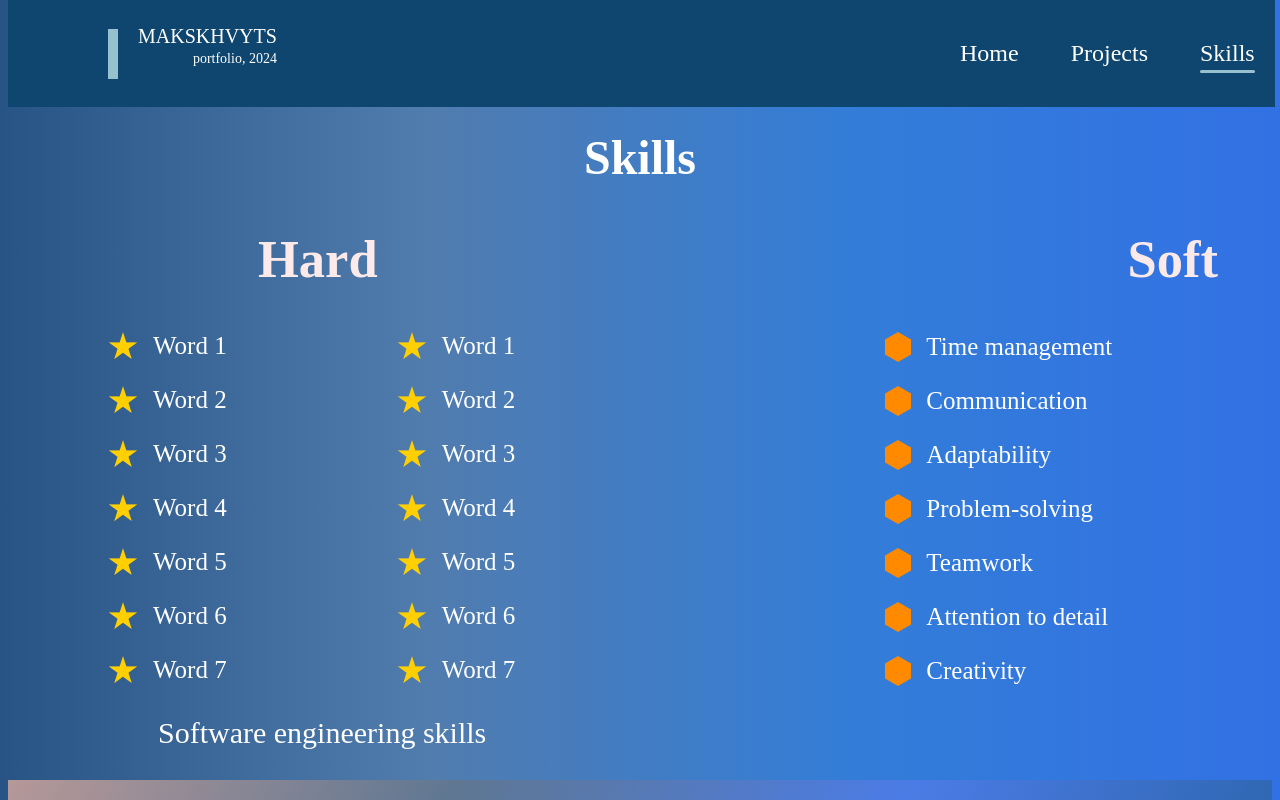
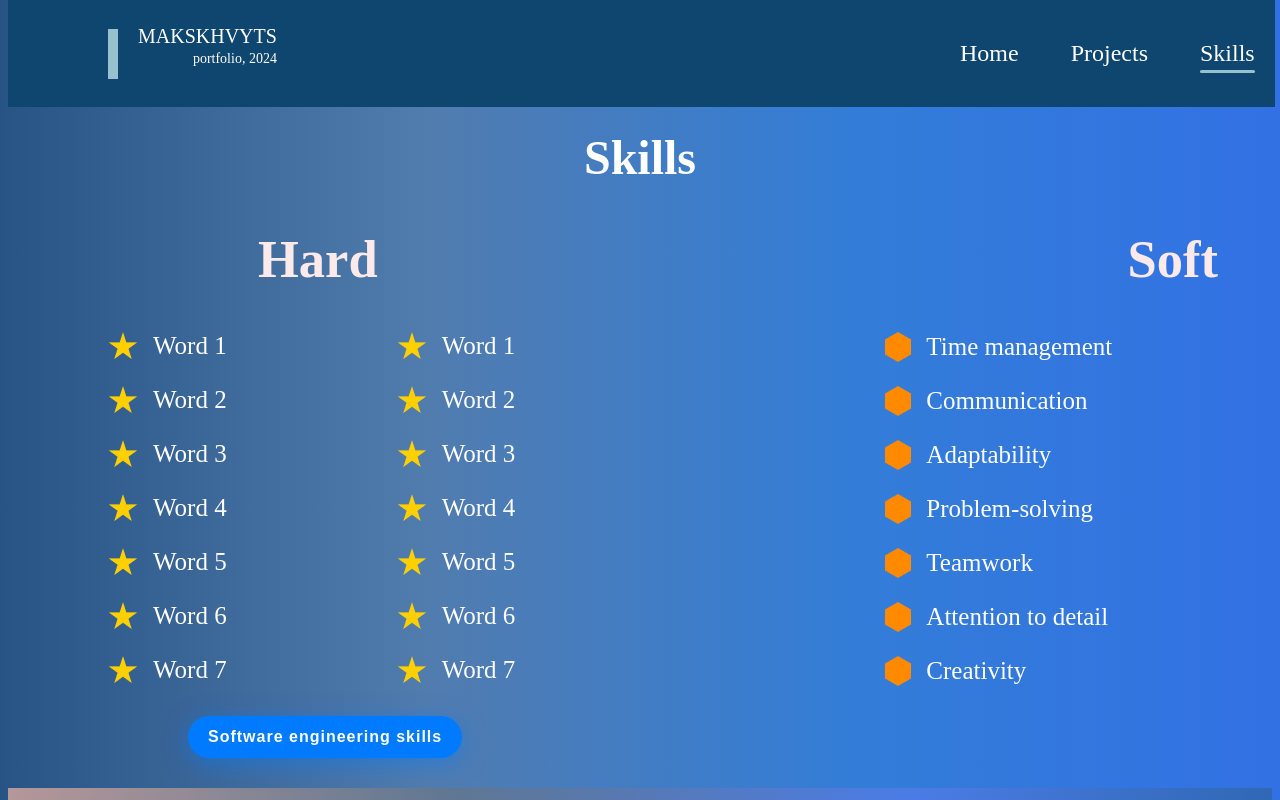
Before and after one commit to makskhv21/myWebSite, a React (Create React App) app: page /Skills in a window 1280 px wide. Shown: the top 800 px of the page. Built offline with nearby package versions, Linux system fonts and the light colour scheme; the HTML template or start-up script is replaced by a standard one.

Commit message:
fix: Improve GithubSkills btn styling

```diff
--- a/src/components/pages/Skills/Skills.css
+++ b/src/components/pages/Skills/Skills.css
@@ -58,10 +58,25 @@
 }
 
 .GithubSkills {
-    margin-left: 150px;
-    font-size: 30px;
+    font-family: Arial, Helvetica, sans-serif;
+    letter-spacing: 1px;
+    margin-left: 180px;
+    color: #fff;
+    background-color: #007bff;
+    padding: 12px 20px;
+    border: none;
+    border-radius: 25px;
+    text-decoration: none;
+    display: inline-block;
+    font-weight: bold;
+    font-size: 16px;
+    box-shadow: 0 6px 25px rgba(0, 123, 255, 0.5);
+    transition: all 0.3s ease;
 }
 
 .GithubSkills:hover {
-    color: #80cee8;
+    background-color: #409cff;
+    color: #fff;
+    transform: scale(1.1);
+    box-shadow: 0 16px 14px rgba(0, 0, 0, 0.3);
 }
--- a/src/components/pages/Skills/Skills.js
+++ b/src/components/pages/Skills/Skills.js
@@ -41,7 +41,7 @@ function Skills() {
                     ))}
                 </div>
             </div>
-            <a href="https://github.com/makskhv21/makskhv21/blob/main/SKILLS.md" className="GithubSkills">Software engineering skills</a>
+            <a target="_blank" href="https://github.com/makskhv21/makskhv21/blob/main/SKILLS.md" className="GithubSkills">Software engineering skills</a>
         </main>
     );
 }
```
